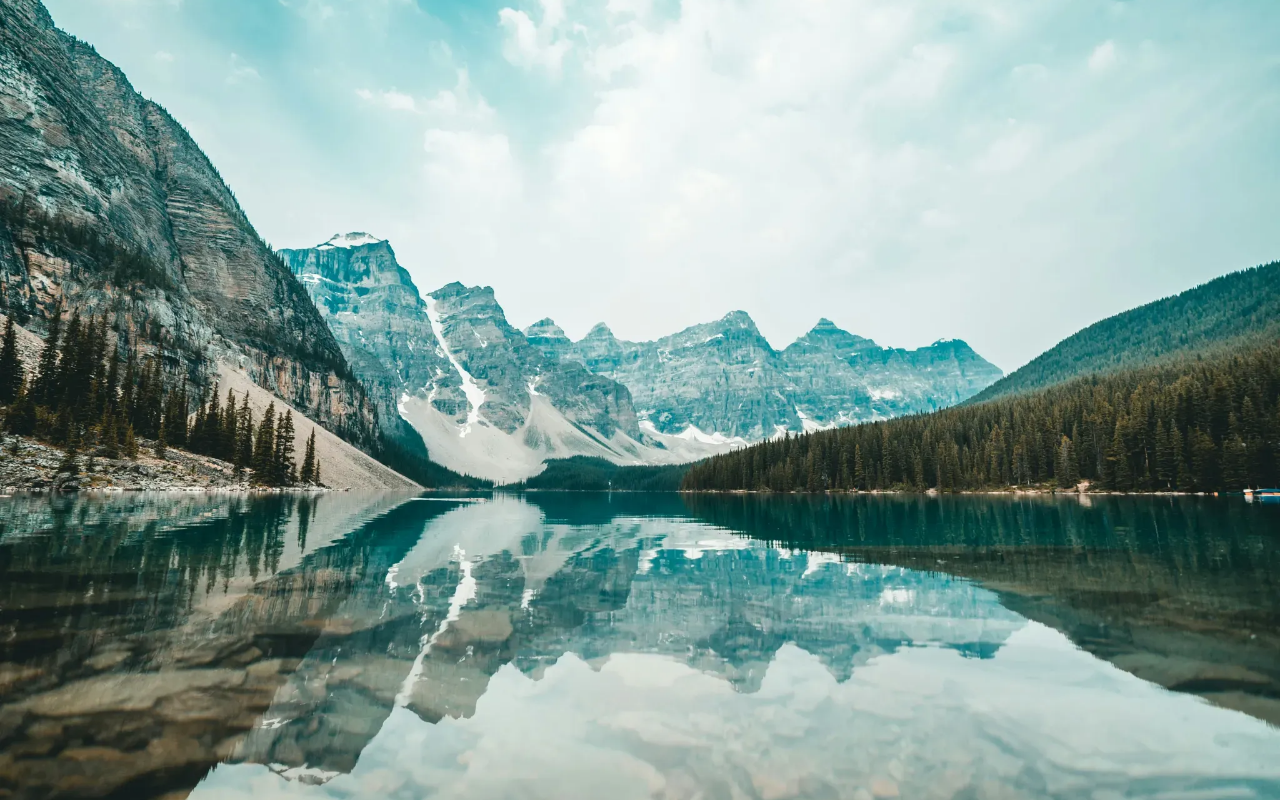
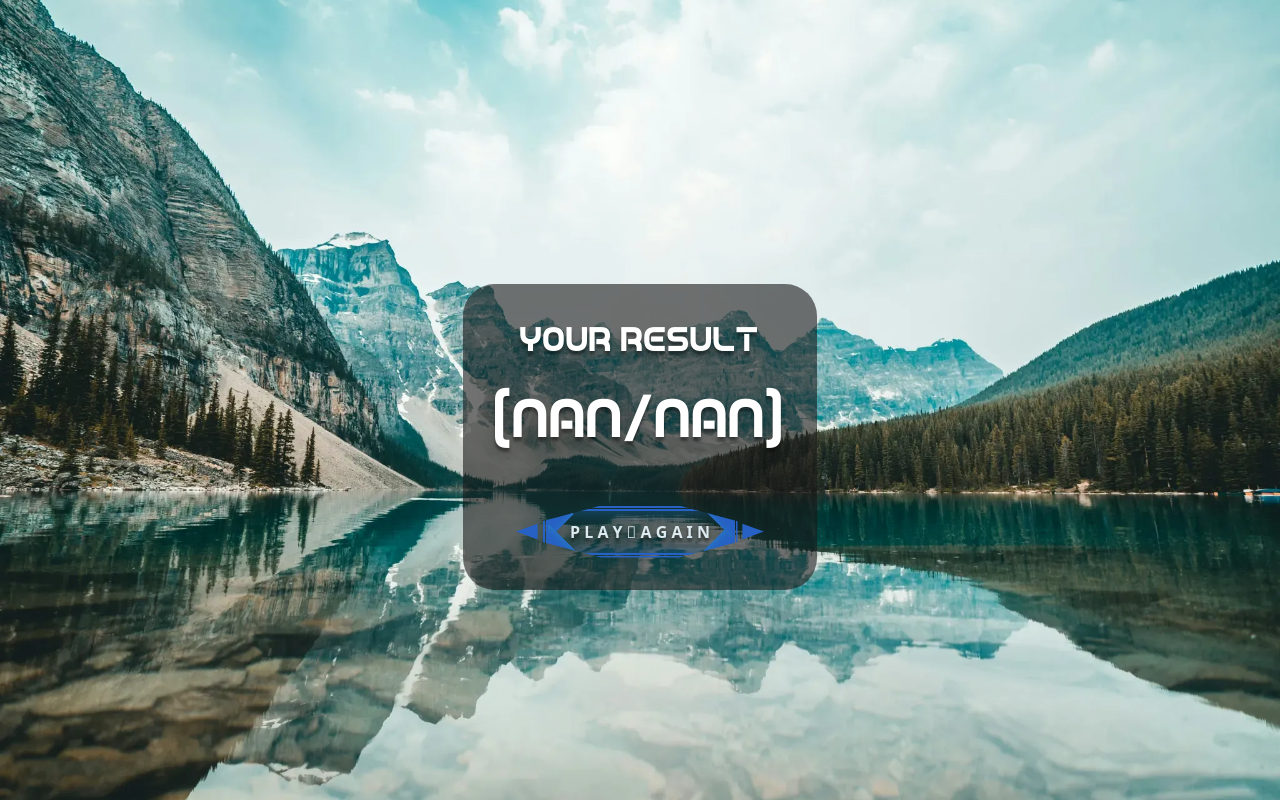
Before and after one commit to EKKE-AFP-I/Csapat01, an Angular app in the folder frontend/: page /result in a window 1280 px wide. Built offline with nearby package versions, Linux system fonts and the light colour scheme.

Commit message:
Quiz mechanism perfected + some UX/UI around the app

```diff
--- a/frontend/src/app/common/nav/navbar/navbar.component.html
+++ b/frontend/src/app/common/nav/navbar/navbar.component.html
@@ -1,6 +1,6 @@
 <nav *ngIf="{user: loggedUser$ | async} as loggedObject" class="navbar bg-dark fixed-top"  [ngStyle]="{ 'top' : isNavOpen ? '0' : '-74px' }"> <!-- [ngClass]="{'hidden': isNavbarHidden}" -->
   <div class="container-fluid justify-content-between px-4 game-played">
-    <a class="navbar-brand active text-white" [routerLink]="['']" (click)="inputSidenav.close()">Quiz</a>
+    <a class="navbar-brand active text-white" [routerLink]="['question']" (click)="inputSidenav.close()">Quiz</a>
     <div class="d-flex flex-row justify-content-center align-items-center">
       <!-- <app-lang-switcher class="me-4"></app-lang-switcher> -->
       <!-- <div class="navbar-item text-white me-3">Login</div> -->
--- a/frontend/src/app/page/home/home.component.scss
+++ b/frontend/src/app/page/home/home.component.scss
@@ -9,6 +9,9 @@ h1 {
   top: 25%;
   margin-left: auto;
   margin-right: auto;
+}
+
+h1, .play-button-text {
   text-shadow: 0px 4px 3px rgba(0,0,0,0.4),
               0px 8px 13px rgba(0,0,0,0.1),
               0px 18px 23px rgba(0,0,0,0.1);
@@ -16,9 +19,9 @@ h1 {
 
 .play-button-text {
   font-size: 1.1rem;
-  text-shadow: 0px 4px 3px rgba(0,0,0,0.4),
-              0px 8px 13px rgba(0,0,0,0.1),
-              0px 18px 23px rgba(0,0,0,0.1);
+  // text-shadow: 0px 4px 3px rgba(0,0,0,0.4),
+  //             0px 8px 13px rgba(0,0,0,0.1),
+  //             0px 18px 23px rgba(0,0,0,0.1);
   transition: font-size, text-shadow 0.3s ease;
 }
 
@@ -46,6 +49,7 @@ button {
   --color: #2761c3;
   position: absolute;
   top: 0;
+  left: 0;
   overflow: hidden;
   width: 100%;
   height: 100%;
@@ -65,7 +69,7 @@ button {
 }
 
 #leftArrow {
-  left: -11%;
+  left: -13.5%;
   clip-path: polygon(100% 0, 100% 100%, 0 50%);
   -webkit-clip-path: polygon(100% 0, 100% 100%, 0 50%);
 }
@@ -73,18 +77,18 @@ button {
 #rightArrow {
   clip-path: polygon(100% 49%, 0 0, 0 100%);
   -webkit-clip-path: polygon(100% 49%, 0 0, 0 100%);
-  left: 109%;
+  left: 103%;
 }
 
 button:hover #rightArrow {
   background-color: #27c39f;
-  left: -9%;
+  left: -15%;
   animation: 0.6s ease-in-out both infinite alternate rightArrow8;
 }
 
 button:hover #leftArrow {
   background-color: #27c39f;
-  left: 107%;
+  left: 104%;
   animation: 0.6s ease-in-out both infinite alternate leftArrow8;
 }
 
@@ -104,8 +108,8 @@ button:hover #leftArrow {
 }
 
 #leftTop {
-  top: -1.96em;
-  left: -3.0em;
+  top: -2.2em;
+  left: -2.9em;
 }
 
 #leftBottom {
--- a/frontend/src/app/page/question/question.component.scss
+++ b/frontend/src/app/page/question/question.component.scss
@@ -6,11 +6,10 @@
 
 h1 {
   margin-bottom: 2rem;
-  // position: absolute;
-  // top: 25%;
-  // margin-left: auto;
-  // margin-right: auto;
-  text-shadow: 0px 4px 3px rgba(0,0,0,0.4),
+}
+
+h1, h3 {
+  text-shadow: 0px 4px 3px rgba(0, 0, 0, 0.4),
               0px 8px 13px rgba(0,0,0,0.1),
               0px 18px 23px rgba(0,0,0,0.1);
 }
--- a/frontend/src/app/page/question/question.component.ts
+++ b/frontend/src/app/page/question/question.component.ts
@@ -2,8 +2,6 @@ import { Component } from '@angular/core';
 import { Router } from '@angular/router';
 import { QuizService } from '../../service/quiz.service';
 import { CommonModule } from '@angular/common';
-import { AnswerComponent } from '../../common/answer/answer.component';
-// import { FormGroup, FormControl, ReactiveFormsModule } from '@angular/forms';
 import { faL } from '@fortawesome/free-solid-svg-icons';
 import { MatButtonModule } from '@angular/material/button';
 
@@ -24,16 +22,15 @@ export class QuestionComponent {
   entity = 'quiz';
   list$ = this.quizService.getAll();
 
-  questionCount: number = 10;
+  questionCount: number = 3;
+  correctAnswersCount: number = 0;
   currentQuizId: number = 0;
-  answerSelected: boolean = false;
-  selectedAnswer: string = '';
-  success: number = 0;
+  isAnswerSelected: boolean = false;
+  // selectedAnswer: string = '';
   classSuccess1: string = '';
   classSuccess2: string = '';
   classSuccess3: string = '';
   classSuccess4: string = '';
-
 
   constructor(
     private quizService: QuizService,
@@ -49,46 +46,50 @@ export class QuestionComponent {
 
   }
 
-
-
   async selectAnswer(id: number, isCorrect: boolean) {
-    this.answerSelected = true;
-    isCorrect ? this.success = 1 : this.success = -1;
+    this.isAnswerSelected = true;
+    if (isCorrect) {
+      this.correctAnswersCount++;
+    }
     switch (id) {
       case 1:
         isCorrect ? this.classSuccess1 = 'correct-answer' : this.classSuccess1 = 'incorrect-answer';
         break;
       case 2:
-          isCorrect ? this.classSuccess1 = 'correct-answer' : this.classSuccess2 = 'incorrect-answer';
+          isCorrect ? this.classSuccess2 = 'correct-answer' : this.classSuccess2 = 'incorrect-answer';
         break;
       case 3:
-        isCorrect ? this.classSuccess1 = 'correct-answer' : this.classSuccess3 = 'incorrect-answer';
+        isCorrect ? this.classSuccess3 = 'correct-answer' : this.classSuccess3 = 'incorrect-answer';
         break;
       case 4:
-        isCorrect ? this.classSuccess1 = 'correct-answer' : this.classSuccess4 = 'incorrect-answer';
+        isCorrect ? this.classSuccess4 = 'correct-answer' : this.classSuccess4 = 'incorrect-answer';
         break;
     }
 
     await this.waitForMiliseconds(600);
-    this.answerSelected = false;
-    this.success = 0;
+    this.isAnswerSelected = false;
+    // this.success = 0;
     this.classSuccess1 = '';
     this.classSuccess2 = '';
     this.classSuccess3 = '';
     this.classSuccess4 = '';
 
-    if (this.currentQuizId < this.questionCount) {
+    if (this.currentQuizId+1 < this.questionCount) {
       this.currentQuizId++;
     } else {
-      this.router.navigate([''])
+      this.router.navigate(['/result'], { queryParams: {
+          questionCount: this.questionCount,
+          correctAnswersCount: this.correctAnswersCount
+        }})
     }
-    // if (isCorrect) {
-    // }
+  }
+
+  // [M][I][K][L][Ó][S]
 
 
+  private waitForMiliseconds(ms: number): Promise<void> {
+    return new Promise((resolve) => setTimeout(resolve, ms));
   }
-
-
 
   // setClass1(success: number): string {
   //   if (success == 1) {
@@ -126,7 +127,4 @@ export class QuestionComponent {
   //   return '';
   // }
 
-  private waitForMiliseconds(ms: number): Promise<void> {
-    return new Promise((resolve) => setTimeout(resolve, ms));
-  }
 }
--- a/frontend/src/app/page/result/result.component.html
+++ b/frontend/src/app/page/result/result.component.html
@@ -1 +1,22 @@
 <div class="background"></div>
+<main class="nav-gap d-flex align-items-center justify-content-center min-vh-100">
+  <section class="d-flex flex-column align-items-center justify-content-center bg-darken-wrap">
+    <h1 class="d-flex flex-column text-center game-played text-white">
+      <small class="mb-4">Your result</small>
+      <span class="display-4">[{{correctAnswersCount}}/{{questionCount}}]</span>
+    </h1>
+    <button [routerLink]="['/question']" class="mt-5">
+      <span class="play-button-text">P L A Y ᲼ A G A I N</span>
+      <!-- <span class="play-button-text"> A A A A A A A A A A A A A A</span> -->
+      <div id="clip">
+          <div id="leftTop" class="corner"></div>
+          <div id="rightBottom" class="corner"></div>
+          <div id="rightTop" class="corner"></div>
+          <div id="leftBottom" class="corner"></div>
+      </div>
+      <span id="rightArrow" class="arrow"></span>
+      <span id="leftArrow" class="arrow"></span>
+    </button>
+
+  </section>
+</main>
--- a/frontend/src/app/page/result/result.component.scss
+++ b/frontend/src/app/page/result/result.component.scss
@@ -1,3 +1,196 @@
 .background {
   background-image: url('../../../assets/img/redd-francisco-gdQnsMbhkUs-unsplash.webp');
 }
+
+h1, .play-button-text {
+  text-shadow: 0px 4px 3px rgba(0,0,0,0.4),
+              0px 8px 13px rgba(0,0,0,0.1),
+              0px 18px 23px rgba(0,0,0,0.1);
+}
+
+.play-button-text {
+  font-size: 1rem;
+  // text-shadow: 0px 4px 3px rgba(0,0,0,0.4),
+  //             0px 8px 13px rgba(0,0,0,0.1),
+  //             0px 18px 23px rgba(0,0,0,0.1);
+  transition: font-size, text-shadow 0.3s ease;
+}
+
+button:hover .play-button-text {
+  // font-size: 1.1rem;
+  text-shadow: none;
+  font-size: 0.95rem;
+}
+
+
+
+// ----- PLAY BUTTON -----
+button {
+  position: relative;
+  margin-left: auto;
+  margin-right: auto;
+  width: 15em;
+  height: 4em;
+  outline: none;
+  transition: 0.1s;
+  background-color: transparent;
+  border: none;
+  font-size: 13px;
+  font-weight: bold;
+  color: #ddebf0;
+}
+
+#clip {
+  --color: #2761c3;
+  position: absolute;
+  top: 0;
+  left: 0;
+  overflow: hidden;
+  width: 100%;
+  height: 100%;
+  border: 5px double var(--color);
+  box-shadow: inset 0px 0px 15px #195480;
+  clip-path: polygon(30% 0%, 70% 0%, 100% 30%, 100% 70%, 70% 100%, 30% 100%, 0% 70%, 0% 30%);
+  -webkit-clip-path: polygon(30% 0%, 70% 0%, 100% 30%, 100% 70%, 70% 100%, 30% 100%, 0% 70%, 0% 30%);
+}
+
+.arrow {
+  position: absolute;
+  transition: 0.2s;
+  background-color: #2761c3;
+  top: 35%;
+  width: 11%;
+  height: 30%;
+}
+
+#leftArrow {
+  left: -13.5%;
+  clip-path: polygon(100% 0, 100% 100%, 0 50%);
+  -webkit-clip-path: polygon(100% 0, 100% 100%, 0 50%);
+}
+
+#rightArrow {
+  clip-path: polygon(100% 49%, 0 0, 0 100%);
+  -webkit-clip-path: polygon(100% 49%, 0 0, 0 100%);
+  left: 102.5%;
+}
+
+button:hover #rightArrow {
+  background-color: #27c39f;
+  left: -15%;
+  animation: 0.6s ease-in-out both infinite alternate rightArrow8;
+}
+
+button:hover #leftArrow {
+  background-color: #27c39f;
+  left: 103%;
+  animation: 0.6s ease-in-out both infinite alternate leftArrow8;
+}
+
+.corner {
+  position: absolute;
+  width: 4em;
+  height: 4em;
+  background-color: #2761c3;
+  box-shadow: inset 1px 1px 8px #2781c3;
+  transform: scale(1) rotate(45deg);
+  transition: 0.2s;
+}
+
+#rightTop {
+  top: -1.98em;
+  left: 91%;
+}
+
+#leftTop {
+  top: -1.76em;
+  left: -2.8em;
+}
+
+#leftBottom {
+  top: 1.9em;
+  left: -1.9em;
+}
+
+#rightBottom {
+  top: 45%;
+  left: 88%;
+}
+
+button:hover #leftTop {
+  animation: 0.1s ease-in-out 0.05s both changeColor8,
+  0.2s linear 0.4s both lightEffect8;
+}
+
+button:hover #rightTop {
+  animation: 0.1s ease-in-out 0.15s both changeColor8,
+  0.2s linear 0.4s both lightEffect8;
+}
+
+button:hover #rightBottom {
+  animation: 0.1s ease-in-out 0.25s both changeColor8,
+  0.2s linear 0.4s both lightEffect8;
+}
+
+button:hover #leftBottom {
+  animation: 0.1s ease-in-out 0.35s both changeColor8,
+  0.2s linear 0.4s both lightEffect8;
+}
+
+button:hover .corner {
+  transform: scale(1.25) rotate(45deg);
+}
+
+button:hover #clip {
+  animation: 0.2s ease-in-out 0.55s both greenLight8;
+  --color: #27c39f;
+}
+
+@keyframes changeColor8 {
+  from {
+    background-color: #2781c3;
+  }
+
+  to {
+    background-color: #27c39f;
+  }
+}
+
+@keyframes lightEffect8 {
+  from {
+    box-shadow: 1px 1px 5px #27c39f;
+  }
+
+  to {
+    box-shadow: 0 0 2px #27c39f;
+  }
+}
+
+@keyframes greenLight8 {
+  from {
+  }
+
+  to {
+    box-shadow: inset 0px 0px 32px #27c39f;
+  }
+}
+
+@keyframes leftArrow8 {
+  from {
+    transform: translate(0px);
+  }
+
+  to {
+    transform: translateX(10px);
+  }
+}
+
+@keyframes rightArrow8 {
+  from {
+    transform: translate(0px);
+  }
+
+  to {
+    transform: translateX(-10px);
+  }
+}
--- a/frontend/src/app/page/result/result.component.ts
+++ b/frontend/src/app/page/result/result.component.ts
@@ -1,12 +1,29 @@
-import { Component } from '@angular/core';
+import { Component, EventEmitter, Input, Output } from '@angular/core';
+import { ActivatedRoute, RouterModule } from '@angular/router';
 
 @Component({
   selector: 'app-result',
   standalone: true,
-  imports: [],
+  imports: [
+    RouterModule
+  ],
   templateUrl: './result.component.html',
   styleUrl: './result.component.scss'
 })
 export class ResultComponent {
 
+  questionCount: number = 0;
+  correctAnswersCount: number = 0;
+
+  constructor (
+    private route: ActivatedRoute
+  ) { }
+
+  ngOnInit(): void {
+    this.route.queryParams.subscribe((params) => {
+      this.questionCount = +params['questionCount']; // Retrieve and store the passed value
+      this.correctAnswersCount = +params['correctAnswersCount']; // Retrieve and store the passed value
+    });
+  }
+
 }
```
Also changed, not shown: frontend/src/app/page/question/question.component.html (+8 -6 lines).
